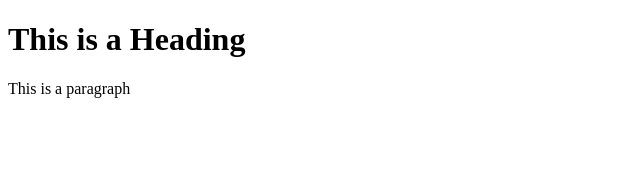
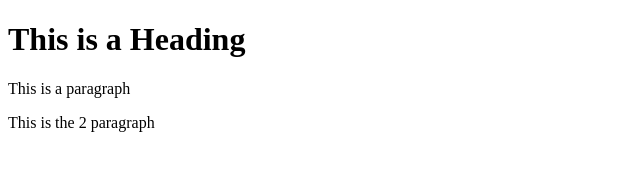
Before and after one commit to HamzaSaleem2008/Task1, a plain HTML site: page index.html in a window 1280 px wide. Shown: the whole page, without its empty margins (0-640 px from the left). Drawn offline with Linux system fonts and the light colour scheme.

Commit message:
Hamza added a 2 paragraph

```diff
--- a/index.html
+++ b/index.html
@@ -7,5 +7,6 @@
   <body>
     <h1>This is a Heading</h1>
     <p>This is a paragraph</p>
+    <p>This is the 2 paragraph</p>
   </body>
 </html>
```
